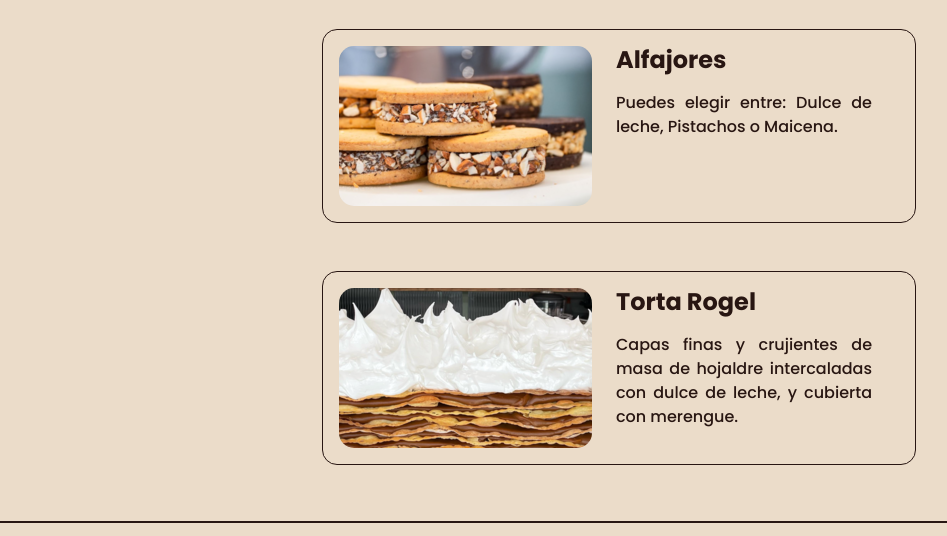
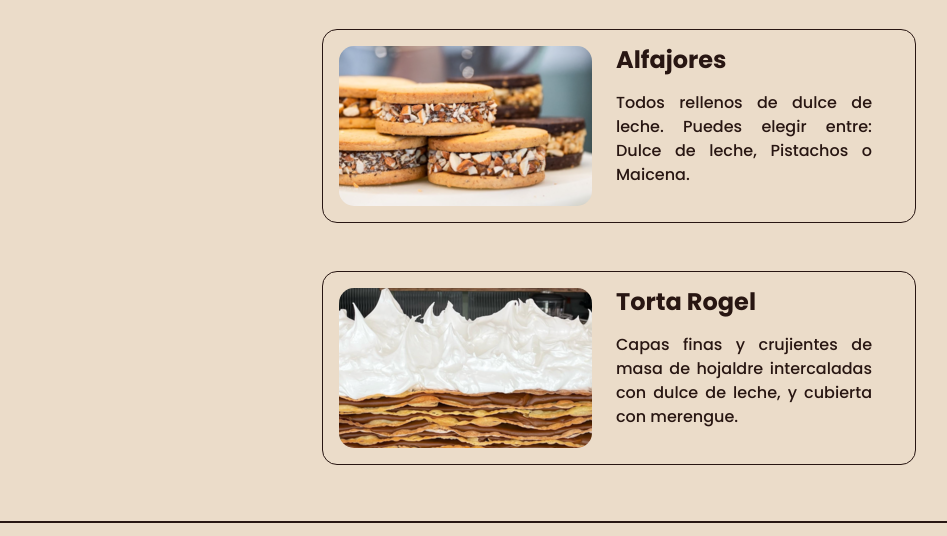
Before and after one commit to Ricardo2727/proyecto_final, a plain HTML site: page paginas/dulces.html in a window 1280 px wide. Shown: the part 1309-1845 px from the top of the page, without its empty margins (21-968 px from the left). Drawn offline with nearby package versions, Linux system fonts and the light colour scheme; files that its build step writes are made by us from their sources; grey boxes are pictures that could not be loaded.

Commit message:
correción txt dulces

```diff
--- a/paginas/dulces.html
+++ b/paginas/dulces.html
@@ -84,7 +84,7 @@
                         </div>
                         <div class="dulces__ParraFlex">
                             <h3>Alfajores</h3>
-                            <p>Puedes elegir entre: Dulce de leche, Pistachos o Maicena.</p>
+                            <p>Todos rellenos de dulce de leche. Puedes elegir entre: Dulce de leche, Pistachos o Maicena.</p>
                         </div>
                     </div>
                 </li>
```
